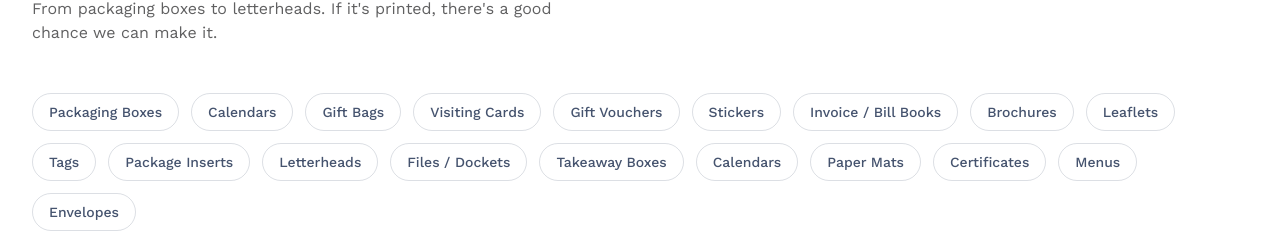
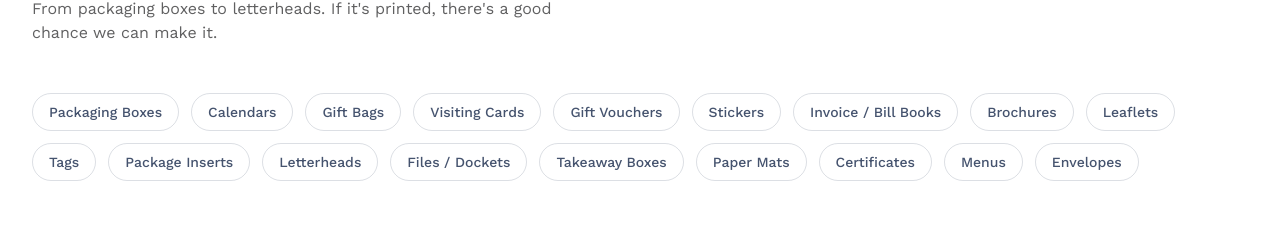
Before and after one commit to KavinSugara/mahajana, a React (Vite) app: page / in a window 1280 px wide. Shown: the part 5514-5747 px from the top of the page. Built offline with nearby package versions, Linux system fonts and the light colour scheme; grey boxes are pictures that could not be loaded.

Commit message:
envelope

```diff
--- a/src/components/Products.jsx
+++ b/src/components/Products.jsx
@@ -7,10 +7,11 @@ const cartonImg = '/calendar.png'
 const letterheadImg = '/documents.jpeg'
 const giftImg = '/bags.png'
 
+// Removed the duplicate 'Calendars' and fixed the leading space in 'Gift Bags'
 const products = [
-  'Packaging Boxes','Calendars',' Gift Bags','Visiting Cards','Gift Vouchers','Stickers',
+  'Packaging Boxes','Calendars','Gift Bags','Visiting Cards','Gift Vouchers','Stickers',
   'Invoice / Bill Books','Brochures','Leaflets','Tags','Package Inserts',
-  'Letterheads','Files / Dockets','Takeaway Boxes','Calendars', 'Paper Mats','Certificates','Menus','Envelopes'
+  'Letterheads','Files / Dockets','Takeaway Boxes','Paper Mats','Certificates','Menus','Envelopes'
 ]
 
 // Each sample is tagged with one of the brand's four print colors (see the
```
